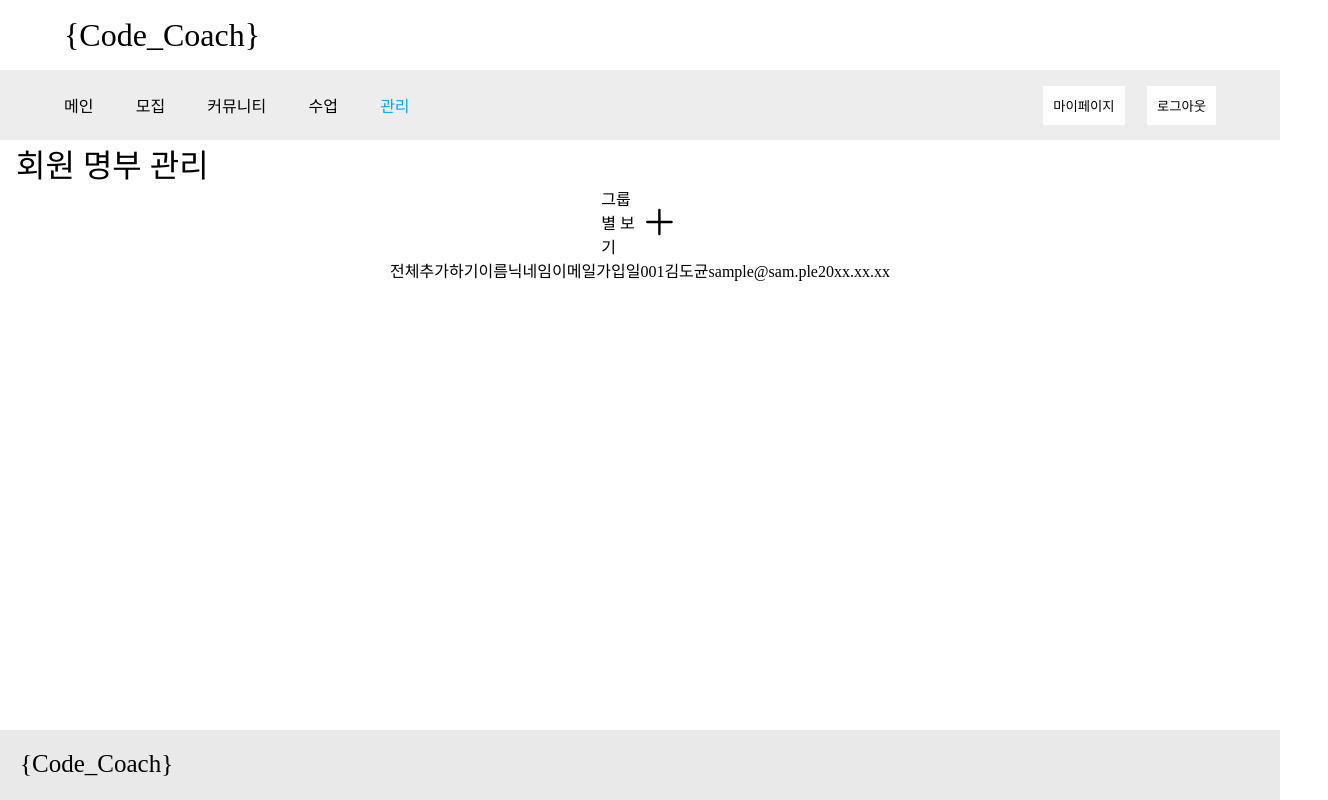
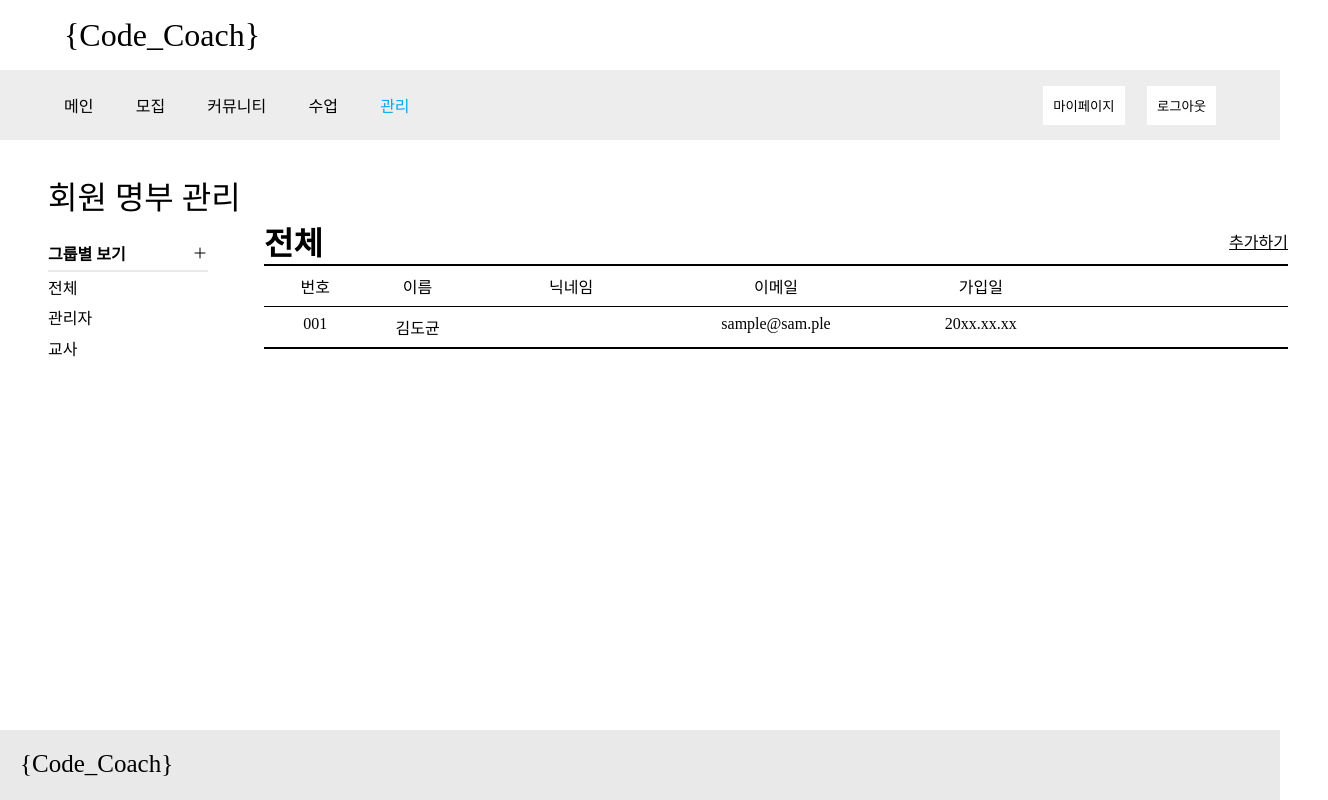
Before and after one commit to Code-Coach-org/Code-Coach-Front-end, a React (Create React App) app: page /admin/member in a window 1280 px wide. Shown: the whole page, 1328 px wide, since content can reach past the window. Built offline with nearby package versions, Linux system fonts and the light colour scheme.

Commit message:
[add] 멤버 관리 페이지

```diff
--- a/src/pages/admin/adminMember/AdminMemberPage.jsx
+++ b/src/pages/admin/adminMember/AdminMemberPage.jsx
@@ -8,40 +8,42 @@
             <S.Side>
                 <S.SideHeader>
                     <S.SideTitle>그룹별 보기</S.SideTitle>
-                    <>
+                    <S.SideIcon>
                     <svg xmlns="http://www.w3.org/2000/svg" fill="none" viewBox="0 0 24 24" strokeWidth={1.5} stroke="currentColor" className="w-6 h-6">
                         <path strokeLinecap="round" strokeLinejoin="round" d="M12 4.5v15m7.5-7.5h-15" />
                     </svg>
-                    </>
+                    </S.SideIcon>
                 </S.SideHeader>
-                <>
-                    <></>
-                    <></>
-                    <></>
-                </>
+                <S.SideContents>
+                    <S.SideContent>전체</S.SideContent>
+                    <S.SideContent>관리자</S.SideContent>
+                    <S.SideContent>교사</S.SideContent>
+                </S.SideContents>
             </S.Side>
-            <>
-                <>
-                    <>전체</>
-                    <>추가하기</>
-                </>
-                <>
-                    <>
-                        <>이름</>
-                        <>닉네임</>
-                        <>이메일</>
-                        <>가입일</>
-                        <></>
-                    </>
-                    <>
-                        <>001</>
-                        <>김도균</>
-                        <>sample@sam.ple</>
-                        <>20xx.xx.xx</>
-                        <></>
-                    </>
-                </>
-            </>
+            <S.Warpper>
+                <S.Header>
+                    <S.All>전체</S.All>
+                    <S.Add>추가하기</S.Add>
+                </S.Header>
+                <S.Member>
+                    <S.MemberRow>
+                        <S.Item>번호</S.Item>
+                        <S.Item>이름</S.Item>
+                        <S.Item>닉네임</S.Item>
+                        <S.Item>이메일</S.Item>
+                        <S.Item>가입일</S.Item>
+                        <S.Item></S.Item>
+                    </S.MemberRow>
+                    <S.MemberRow>
+                        <S.Item>001</S.Item>
+                        <S.Item>김도균</S.Item>
+                        <S.Item></S.Item>
+                        <S.Item>sample@sam.ple</S.Item>
+                        <S.Item>20xx.xx.xx</S.Item>
+                        <S.Item></S.Item>
+                    </S.MemberRow>
+                </S.Member>
+            </S.Warpper>
         </S.Layout>
     );
 };
--- a/src/styles/admin/member/adminMember.style.js
+++ b/src/styles/admin/member/adminMember.style.js
@@ -1,6 +1,8 @@
 import styled from "styled-components";
+import { MAIN_COLOR } from "../../constants/color.constant";
 
 export const Layout = styled.div`
+  position: relative;
   width: 100%;
   display: flex;
   align-items: center;
@@ -10,19 +12,83 @@
 export const Title = styled.div`
   font-size: 2rem;
   width: 100%;
-  margin-left: 2rem;
+  margin: 2rem 0 0 6rem;
 `
 
 export const Side = styled.div`
+  position: absolute;
+  left: 3rem;
+  top: 6rem;
   display: flex;
   flex-direction: column;
-
+  width: 10rem;
 `
 
 export const SideHeader = styled.div`
   display: flex;
+  align-items: center;
+  border-bottom: 2px solid ${MAIN_COLOR};
+  justify-content: space-between;
 `
 
 export const SideTitle = styled.div`
-  font-weight: 500;
+  font-weight: 600;
+  padding: .3rem 0 .3rem 0;
 `
+
+export const SideIcon = styled.div`
+  display: flex;
+  align-items: center;
+  justify-content: center;
+  width: 1rem;
+`
+
+export const SideContents = styled.div`
+  display: flex;
+  flex-direction: column;
+`
+
+export const SideContent = styled.div`
+  padding: .2rem 0 .2rem 0;
+`
+
+export const Warpper = styled.div`
+  margin-left: 17rem;
+  width: 80%;
+`
+
+export const Header = styled.div`
+  display: flex;
+  justify-content: space-between;
+  align-items: center;
+`
+
+export const Member = styled.div`
+  display: flex;
+  flex-direction: column;
+  border-bottom: 1px solid black;
+  border-top: 2px solid black;
+`
+
+export const MemberRow = styled.div`
+  width: 100%;
+  display: grid;
+  grid-template-columns: 1fr 1fr 2fr 2fr 2fr 2fr;
+  justify-items: center;
+  padding: .5rem 0;
+  border-bottom: 1px solid black;
+`
+
+export const Item = styled.div`
+  text-align: center;
+  width: 100%;
+`
+
+export const All = styled.div`
+  font-weight: 600;
+  font-size: 2rem;
+`
+
+export const Add = styled.div`
+  text-decoration: underline;
+`
--- a/src/styles/class/classAttendance/classAttendance.style.js
+++ b/src/styles/class/classAttendance/classAttendance.style.js
@@ -88,6 +88,7 @@
   text-align: center;
   width: 100%;
 `
+
 export const Result = styled.div`
   width: 95%;
   display: flex;
```
